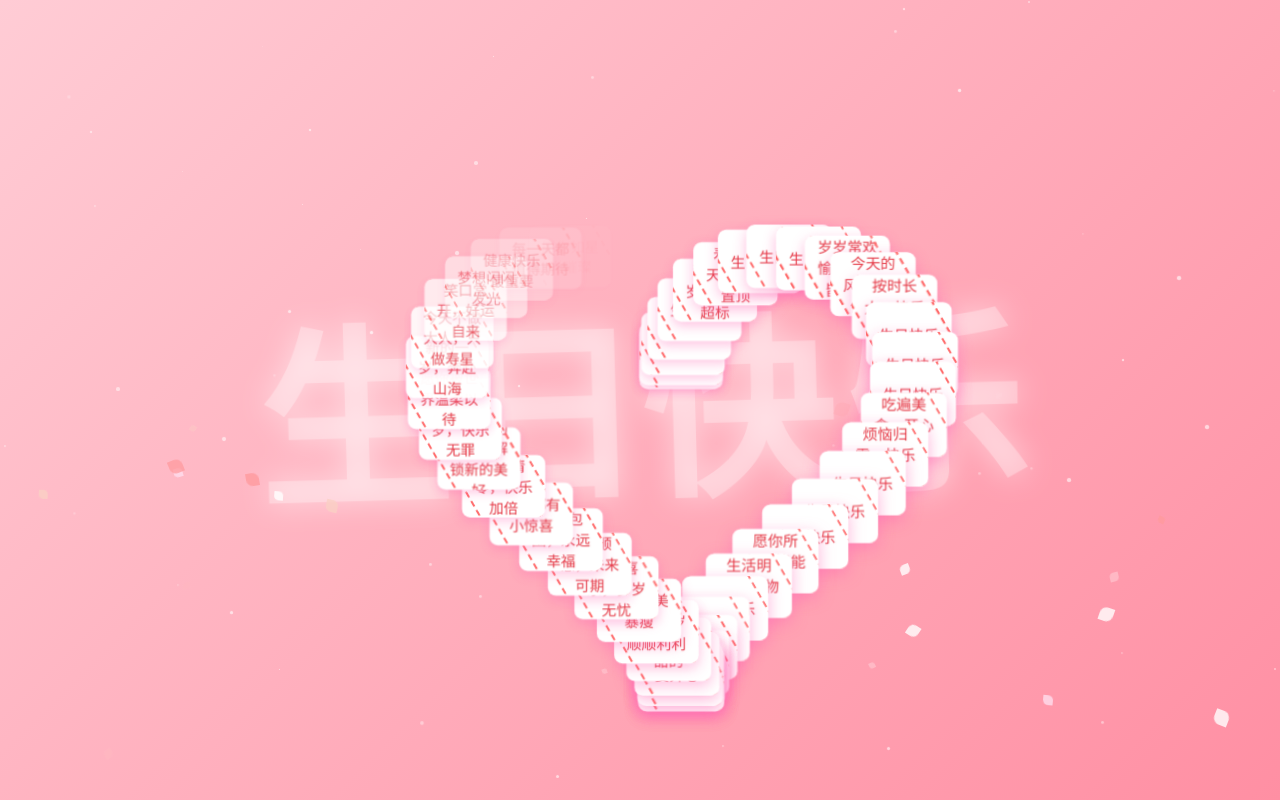
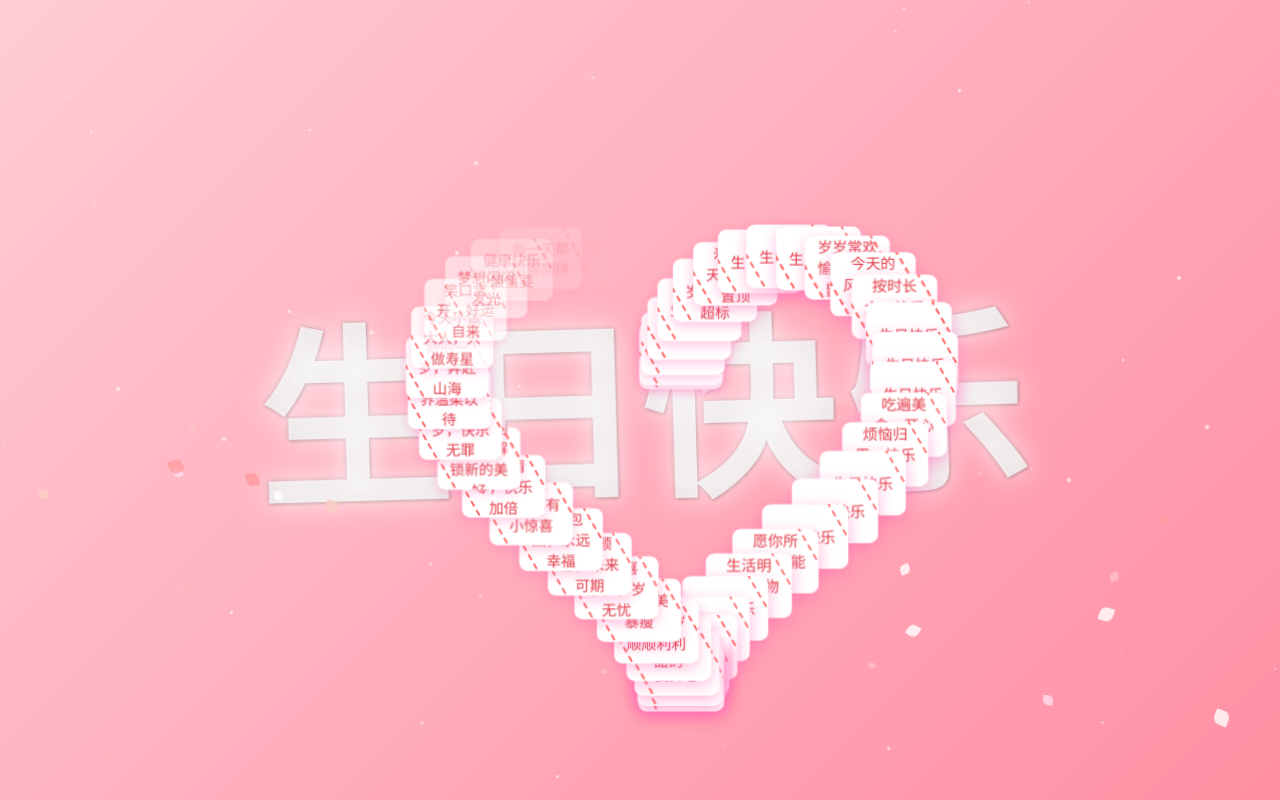
Before and after one commit to Ming-oi/ming, a plain HTML site: page index.html in a window 1280 px wide. Shown: the top 800 px of the page. Drawn offline with Linux system fonts and the light colour scheme.

Commit message:
Enhance text color and shadow in index.html
Updated text color and shadow effects for better visibility.

```diff
--- a/index.html
+++ b/index.html
@@ -45,9 +45,12 @@
             transform: translate(-50%, -50%);
             font-size: clamp(3rem, 18vw, 12rem); /* 调整字体大小确保一行显示 */
             font-family: "STKaiti", "KaiTi", "SimKai", serif; /* 行楷字体 */
-            color: rgba(255, 255, 255, 0.3); /* 半透明作为背景 */
+            color: rgba(255, 255, 255, 0.8); /* 半透明作为背景 */
             font-weight: bold;
-            text-shadow: 0 0 30px rgba(255, 255, 255, 0.5);
+            text-shadow:
+                0 0 30px rgba(255, 255, 255, 0.8),
+                0 0 5px rgba(0, 0, 0, 0.3),
+                1px 1px 3px rgba(0, 0, 0, 0.2);
             white-space: nowrap; /* 强制不换行 */
             /* 更飘逸的动画 */
             animation: titleFloat 8s ease-in-out infinite, titleSway 6s ease-in-out infinite;
```
